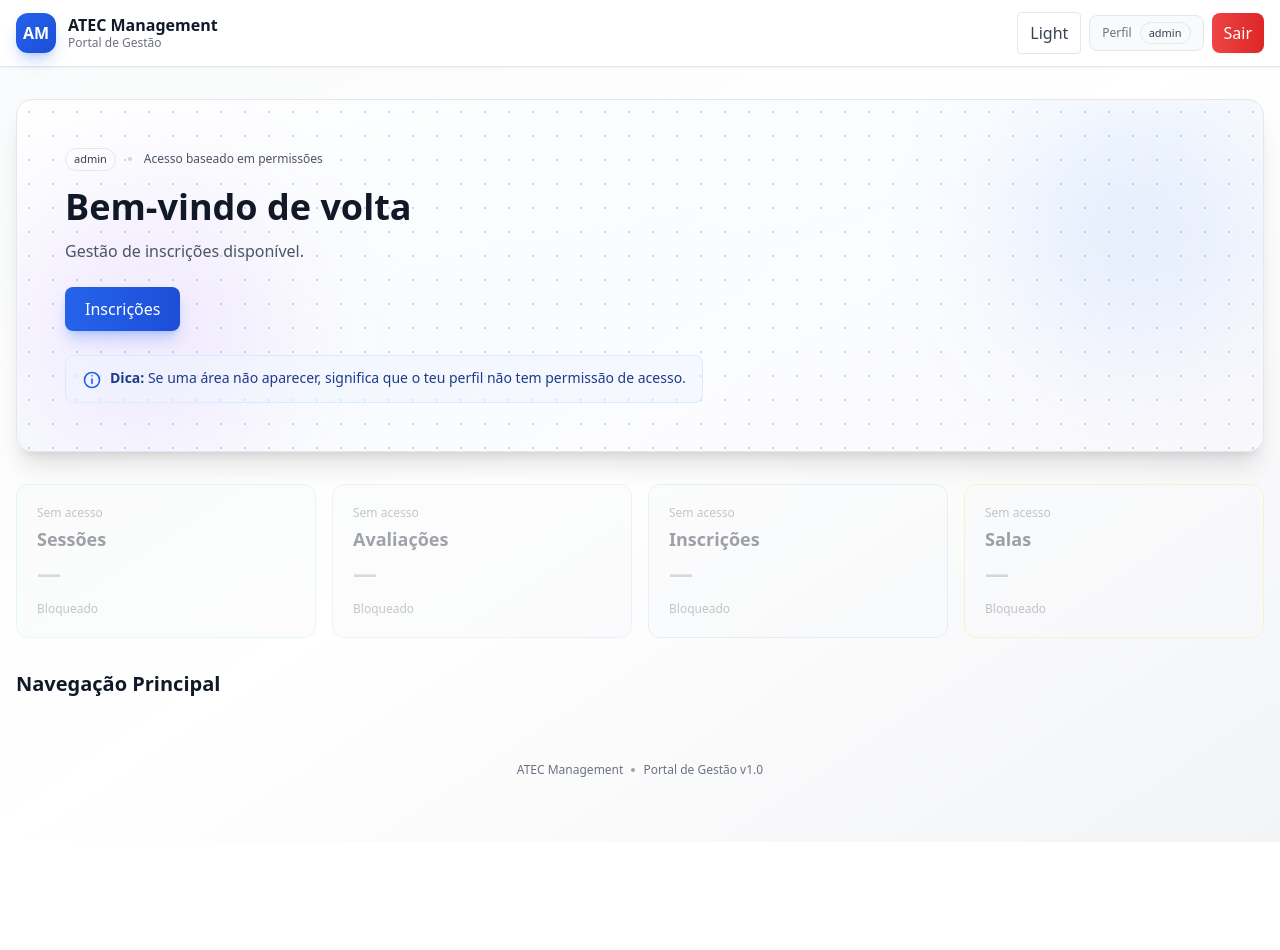
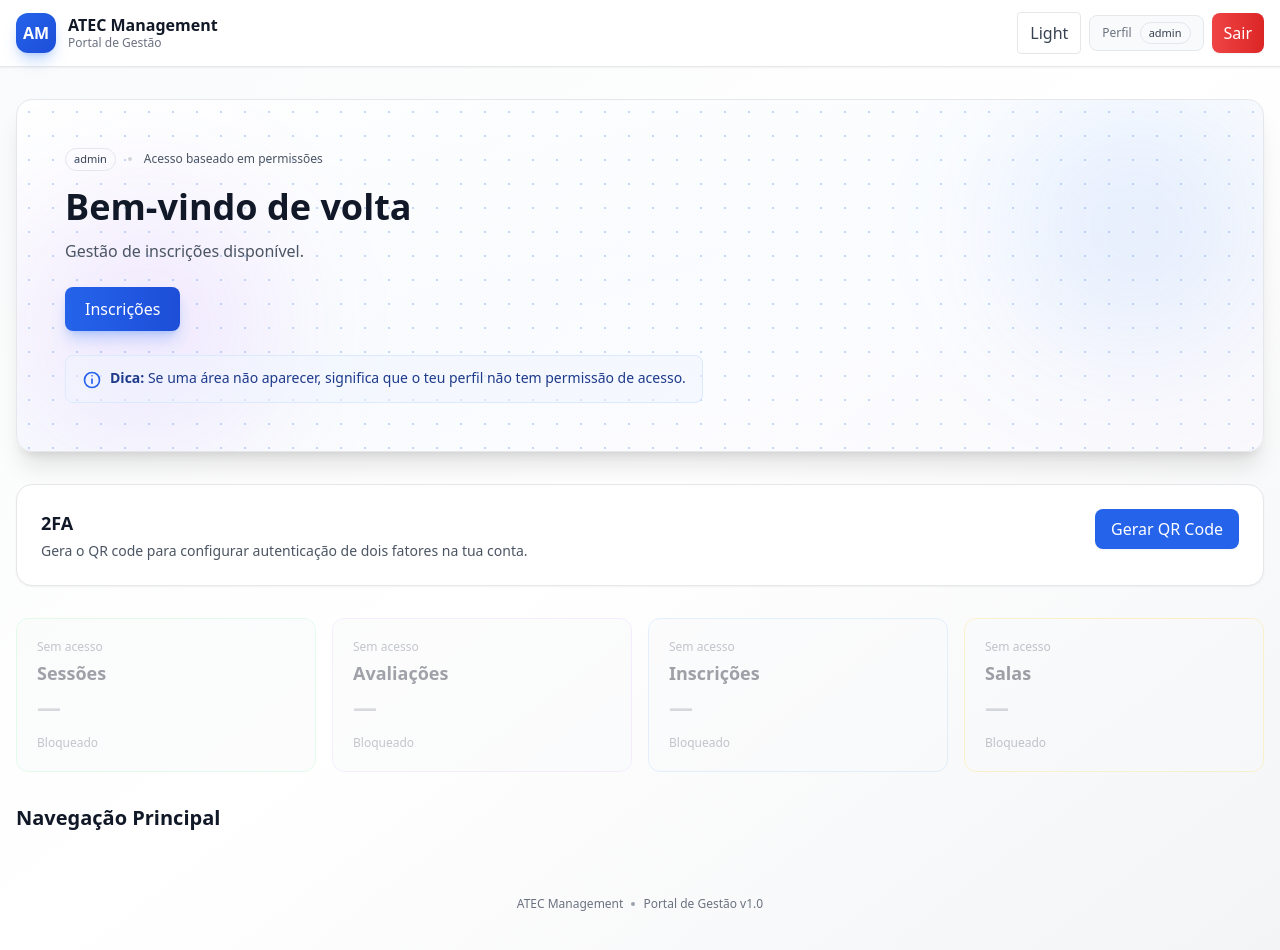
Before and after one commit to DanielGrazina/Final_Project_TPSI0525, a React (Vite) app in the folder SecManagement_Web/: page /dashboard in a window 1280 px wide. Shown: the top 950 px of the page. Before the commit the page ends 842 px from the top, so only its background shows below. Built offline with nearby package versions, Linux system fonts and the light colour scheme; sample sign-in values are in the browser's storage.

Commit message:
Fixed QRcode I hope

```diff
--- a/SecManagement_Web/src/pages/Dashboard.jsx
+++ b/SecManagement_Web/src/pages/Dashboard.jsx
@@ -1,10 +1,12 @@
 // src/pages/Dashboard.jsx
-import { useEffect, useMemo } from "react";
+import { useEffect, useMemo, useState } from "react";
 import { useNavigate } from "react-router-dom";
 import useTheme from "../hooks/useTheme";
 import ThemeToggle from "../components/ThemeToggle";
 import { getToken, getUserRoleFromToken } from "../utils/auth";
-import TawkToWidget from "../components/TawkToWidget"; // ✅ chatbot (só após login)
+import TawkToWidget from "../components/TawkToWidget";
+import { QRCodeCanvas } from "qrcode.react";
+import api from "../api/axios";
 
 function Badge({ children, tone = "neutral" }) {
   const tones = {
@@ -74,12 +76,7 @@ function Icon({ name }) {
         <svg className={common} viewBox="0 0 24 24" fill="none">
           <path d="M4 20V8a2 2 0 0 1 2-2h12a2 2 0 0 1 2 2v12" stroke="currentColor" strokeWidth="2" />
           <path d="M9 20v-5h6v5" stroke="currentColor" strokeWidth="2" />
-          <path
-            d="M8 10h1M11.5 10h1M15 10h1"
-            stroke="currentColor"
-            strokeWidth="2"
-            strokeLinecap="round"
-          />
+          <path d="M8 10h1M11.5 10h1M15 10h1" stroke="currentColor" strokeWidth="2" strokeLinecap="round" />
         </svg>
       );
     case "eval":
@@ -258,6 +255,11 @@ export default function Dashboard() {
 
   const token = getToken();
 
+  // --- 2FA ---
+  const [twoFaUrl, setTwoFaUrl] = useState("");
+  const [twoFaLoading, setTwoFaLoading] = useState(false);
+  const [twoFaError, setTwoFaError] = useState("");
+
   useEffect(() => {
     if (!token) navigate("/", { replace: true });
   }, [navigate, token]);
@@ -339,9 +341,27 @@ export default function Dashboard() {
     return "Gestão de inscrições disponível.";
   }, [perms]);
 
+  const enable2FA = async () => {
+    try {
+      setTwoFaError("");
+      setTwoFaLoading(true);
+
+      // ✅ usa axios instance (baseURL + Bearer token já configurados)
+      const res = await api.post("/Auth/enable-2fa");
+      if (!res?.data?.qrCodeUrl) throw new Error("Resposta inválida: qrCodeUrl em falta.");
+
+      setTwoFaUrl(res.data.qrCodeUrl);
+    } catch (e) {
+      setTwoFaUrl("");
+      const msg = e?.response?.data?.message || e?.message || "Erro inesperado.";
+      setTwoFaError(msg);
+    } finally {
+      setTwoFaLoading(false);
+    }
+  };
+
   return (
     <>
-      {/* ✅ Chatbot (Tawk.to) só aparece depois do login porque este componente só existe no Dashboard */}
       <TawkToWidget />
 
       <div className="min-h-screen bg-gradient-to-br from-gray-50 via-white to-gray-100 dark:from-gray-950 dark:via-gray-900 dark:to-gray-950">
@@ -442,6 +462,57 @@ export default function Dashboard() {
                   <strong>Dica:</strong> Se uma área não aparecer, significa que o teu perfil não tem permissão de acesso.
                 </p>
               </div>
+            </div>
+          </div>
+
+          {/* ✅ 2FA (QR Code) */}
+          <div className="mt-8">
+            <div className="border rounded-2xl bg-white dark:bg-gray-900 dark:border-gray-800 shadow-sm p-6">
+              <div className="flex items-start justify-between gap-4 flex-wrap">
+                <div>
+                  <h2 className="text-lg font-bold text-gray-900 dark:text-gray-100">2FA</h2>
+                  <p className="text-sm text-gray-600 dark:text-gray-400 mt-1">
+                    Gera o QR code para configurar autenticação de dois fatores na tua conta.
+                  </p>
+                </div>
+
+                <button
+                  type="button"
+                  onClick={enable2FA}
+                  disabled={twoFaLoading}
+                  className={[
+                    "px-4 py-2 rounded-lg font-medium text-white transition shadow-sm",
+                    twoFaLoading ? "bg-gray-400 cursor-not-allowed" : "bg-blue-600 hover:bg-blue-700",
+                  ].join(" ")}
+                >
+                  {twoFaLoading ? "A gerar..." : twoFaUrl ? "Mostrar novamente" : "Gerar QR Code"}
+                </button>
+              </div>
+
+              {twoFaError && <div className="mt-4 text-sm text-red-600 dark:text-red-400">{twoFaError}</div>}
+
+              {twoFaUrl && (
+                <div className="mt-5 flex flex-col md:flex-row items-start gap-6">
+                  <div className="p-4 rounded-xl border bg-gray-50 dark:bg-gray-800 dark:border-gray-700">
+                    <QRCodeCanvas value={twoFaUrl} size={180} includeMargin />
+                  </div>
+
+                  <div className="flex-1">
+                    <div className="text-sm text-gray-700 dark:text-gray-300">
+                      1) Abre o Google Authenticator / Microsoft Authenticator<br />
+                      2) Lê o QR code<br />
+                      3) Guarda o backup abaixo (opcional)
+                    </div>
+
+                    <div className="mt-3">
+                      <div className="text-xs font-semibold text-gray-500 dark:text-gray-400 mb-1">Backup (otpauth URL)</div>
+                      <div className="text-xs break-all rounded-lg border p-3 bg-gray-50 dark:bg-gray-800 dark:border-gray-700 text-gray-700 dark:text-gray-200">
+                        {twoFaUrl}
+                      </div>
+                    </div>
+                  </div>
+                </div>
+              )}
             </div>
           </div>
 
```
